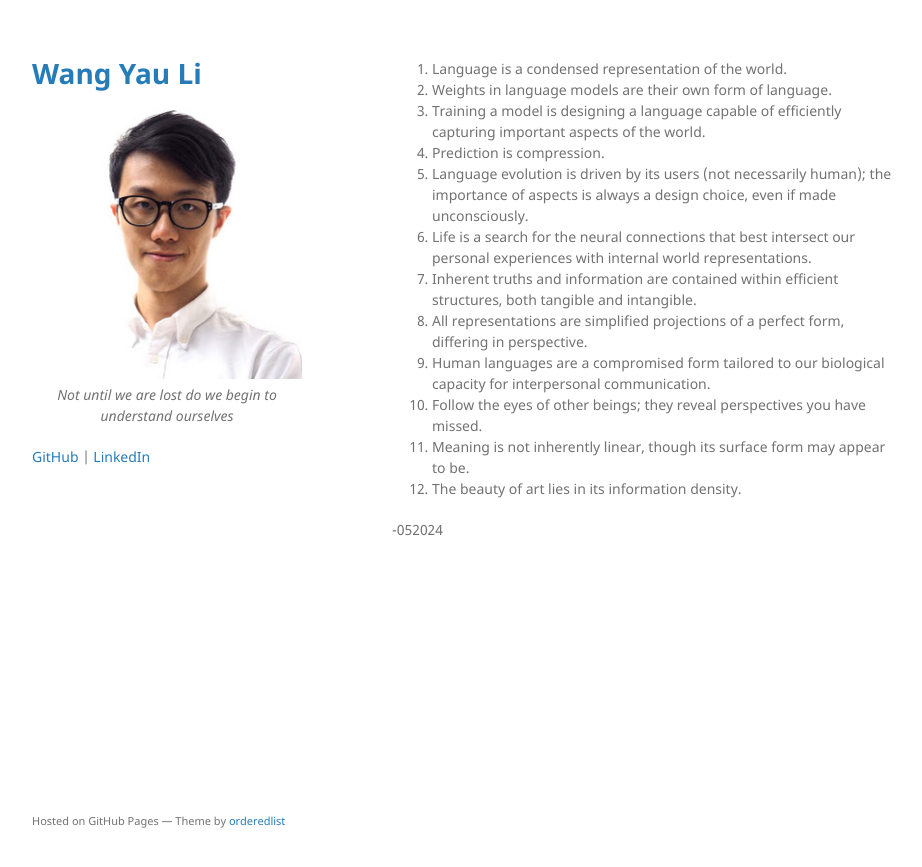
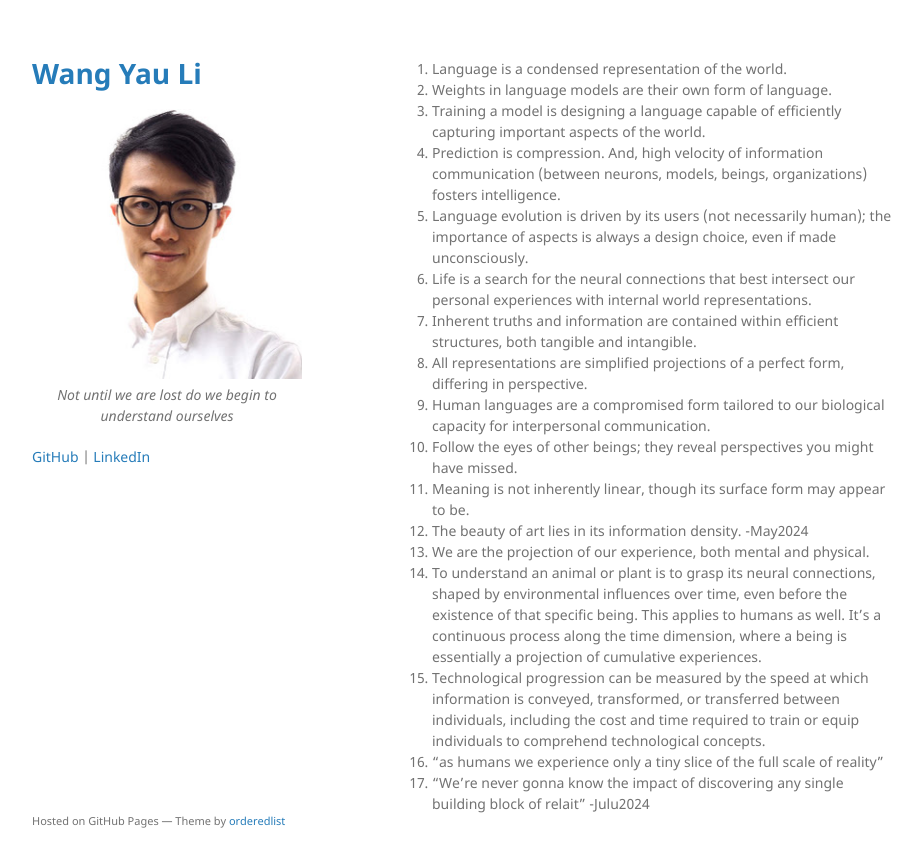
Before and after one commit to kennethli319/kennethli319.github.io, a Jekyll site: the page built from notes.md, in a window 1280 px wide. Shown: the top 867 px of the page, without its empty margins (178-1100 px from the left). Built offline with Jekyll 4.4.1, drawn with Linux system fonts in a browser that asks for light colours; our own code applies the rules of GitHub Pages for plain Markdown files.

Commit message:
notes updates july 2024

```diff
--- a/notes.md
+++ b/notes.md
@@ -1,14 +1,19 @@
 1. Language is a condensed representation of the world.
 2. Weights in language models are their own form of language.
 3. Training a model is designing a language capable of efficiently capturing important aspects of the world.
-4. Prediction is compression.
+4. Prediction is compression. And, high velocity of information communication (between neurons, models, beings, organizations) fosters intelligence.
 5. Language evolution is driven by its users (not necessarily human); the importance of aspects is always a design choice, even if made unconsciously.
 6. Life is a search for the neural connections that best intersect our personal experiences with internal world representations.
 7. Inherent truths and information are contained within efficient structures, both tangible and intangible.
 8. All representations are simplified projections of a perfect form, differing in perspective.
 9. Human languages are a compromised form tailored to our biological capacity for interpersonal communication.
-10. Follow the eyes of other beings; they reveal perspectives you have missed.
+10. Follow the eyes of other beings; they reveal perspectives you might have missed.
 11. Meaning is not inherently linear, though its surface form may appear to be.
 12. The beauty of art lies in its information density.
-
--052024
+-May2024
+13. We are the projection of our experience, both mental and physical.
+14. To understand an animal or plant is to grasp its neural connections, shaped by environmental influences over time, even before the existence of that specific being. This applies to humans as well. It's a continuous process along the time dimension, where a being is essentially a projection of cumulative experiences.
+15. Technological progression can be measured by the speed at which information is conveyed, transformed, or transferred between individuals, including the cost and time required to train or equip individuals to comprehend technological concepts.
+16. "as humans we experience only a tiny slice of the full scale of reality"
+17. "We're never gonna know the impact of discovering any single building block of relait"
+-Julu2024
```
